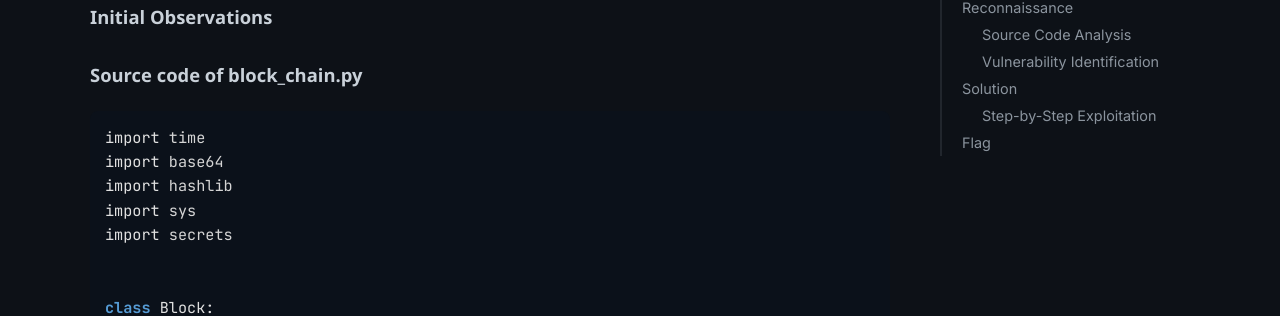
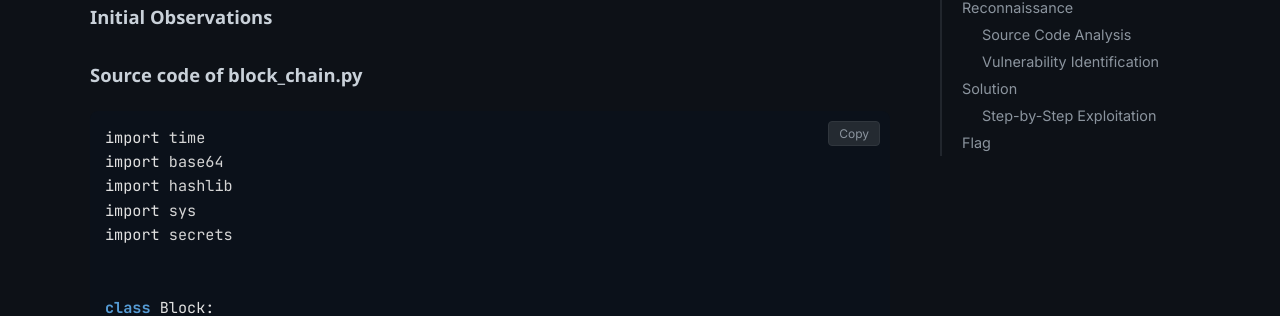
Before and after one commit to kaiversus/kaiversus.github.io, a Jekyll site: the page built from _writeups/TapIntoHash_pico/picoCTF_TapIntoHash.md, in a window 1280 px wide and 1400 px high, scrolled down 1361 px. Shown: the part 139-455 px from the top of the window. Built offline with Jekyll 4.4.1, drawn with Linux system fonts in a browser that asks for light colours; some web fonts are replaced.

Commit message:
Update writeup.html

```diff
--- a/_layouts/writeup.html
+++ b/_layouts/writeup.html
@@ -31,15 +31,12 @@
 
         canvas#cyber-matrix { display: none !important; }
 
-        /* --- HEADER (ĐÃ SỬA: KHÔNG CÒN ĐI THEO MÀN HÌNH) --- */
+        /* --- HEADER --- */
         header {
             background: rgba(5, 10, 20, 0.95) !important;
             border-bottom: 1px solid var(--border-color);
-
-            /* Thay đổi ở đây: sticky -> relative */
-            position: relative !important;
+            position: relative !important; /* Không chạy theo màn hình */
             top: auto !important;
-
             z-index: 1000;
             padding: 0 20px !important;
             width: 100% !important;
@@ -107,7 +104,7 @@
             width: 30%;
         }
 
-        /* --- CODE BLOCK --- */
+        /* --- CODE BLOCK & COPY BUTTON --- */
         .writeup-content pre {
             background: #161b22 !important;
             border: 1px solid var(--border-color);
@@ -115,6 +112,7 @@
             padding: 15px;
             overflow-x: auto;
             font-family: 'JetBrains Mono', monospace;
+            position: relative; /* Để định vị nút Copy */
         }
 
         .writeup-content code {
@@ -131,10 +129,33 @@
             color: inherit;
         }
 
-        /* --- SIDEBAR MỤC LỤC (ĐÃ SỬA VỊ TRÍ) --- */
+        /* Style cho nút Copy */
+        .copy-btn {
+            position: absolute;
+            top: 10px;
+            right: 10px;
+            background: rgba(48, 54, 61, 0.7);
+            border: 1px solid var(--border-color);
+            border-radius: 4px;
+            color: #8b949e;
+            padding: 4px 10px;
+            cursor: pointer;
+            font-family: 'Inter', sans-serif;
+            font-size: 0.75rem;
+            transition: all 0.2s;
+            opacity: 1; /* Luôn hiển thị */
+            z-index: 10;
+        }
+
+        .copy-btn:hover {
+            background: #238636; /* Màu xanh Github */
+            color: #fff;
+            border-color: #238636;
+        }
+
+        /* --- SIDEBAR MỤC LỤC --- */
         .writeup-sidebar {
             position: sticky;
-            /* Đẩy lên cao hơn (20px) vì không còn Header che nữa */
             top: 20px;
             height: fit-content;
         }
@@ -226,6 +248,43 @@
                 li.appendChild(a);
                 toc.appendChild(li);
             });
+
+            // 2. TẠO NÚT COPY CODE
+            document.querySelectorAll('.writeup-content pre').forEach(pre => {
+                // Kiểm tra xem bên trong pre có thẻ code không
+                if (!pre.querySelector('code')) return;
+
+                // Tạo nút
+                const btn = document.createElement('button');
+                btn.className = 'copy-btn';
+                btn.textContent = 'Copy';
+
+                // Xử lý sự kiện click
+                btn.addEventListener('click', () => {
+                    const code = pre.querySelector('code').innerText; // Lấy nội dung text
+
+                    navigator.clipboard.writeText(code).then(() => {
+                        // Hiệu ứng khi copy thành công
+                        const originalText = btn.textContent;
+                        btn.textContent = 'Copied!';
+                        btn.style.background = '#238636';
+                        btn.style.color = '#fff';
+
+                        // Trả lại trạng thái cũ sau 2 giây
+                        setTimeout(() => {
+                            btn.textContent = originalText;
+                            btn.style.background = '';
+                            btn.style.color = '';
+                        }, 2000);
+                    }).catch(err => {
+                        console.error('Failed to copy: ', err);
+                        btn.textContent = 'Error';
+                    });
+                });
+
+                // Gắn nút vào khối code
+                pre.appendChild(btn);
+            });
         });
     </script>
 
```
Also changed, not shown: other parts of _layouts/writeup.html (+1 -0 lines).
